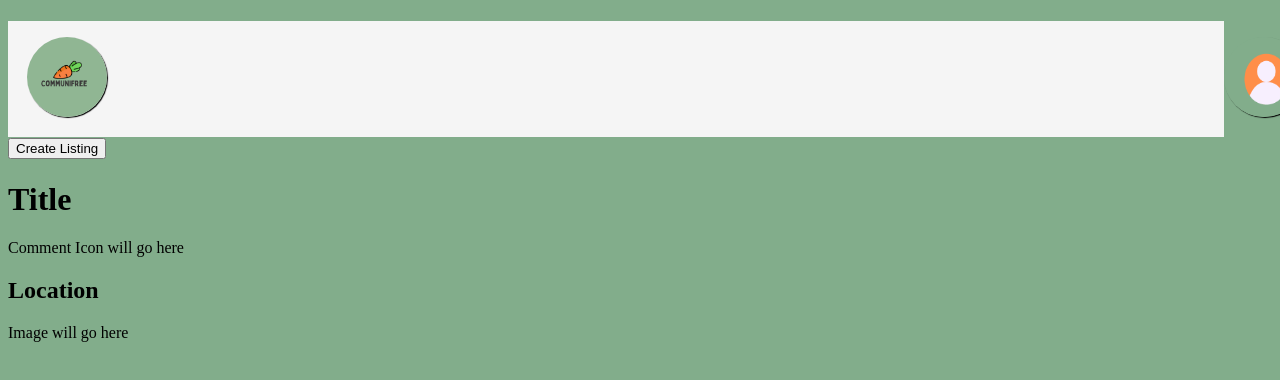
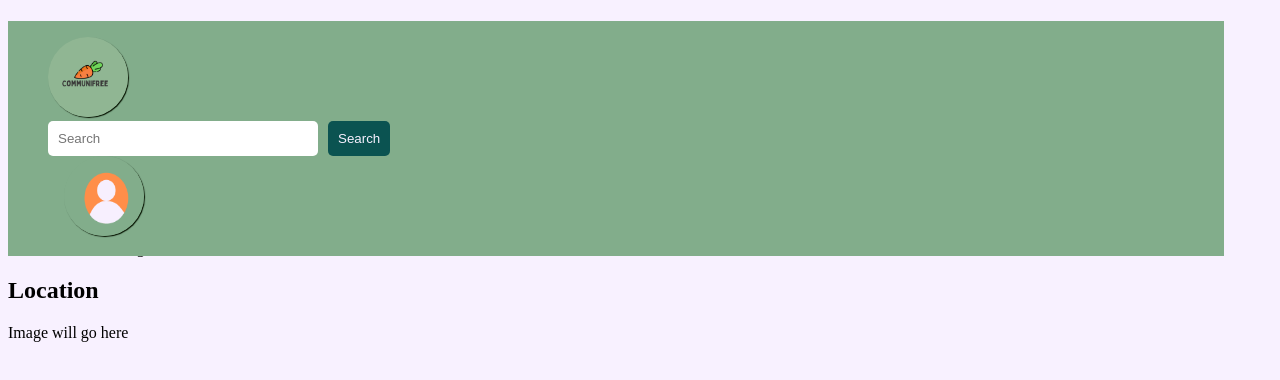
Before and after one commit to GDO2000/CommuniFree, a Next.js app in the folder communifree/: page / in a window 1280 px wide. Shown: the top 380 px of the page. Built offline with nearby package versions, Linux system fonts and the light colour scheme.

Commit message:
more css done

```diff
--- a/communifree/components/FeedPage/CreateNewPostButton/CreateNewPostButton.tsx
+++ b/communifree/components/FeedPage/CreateNewPostButton/CreateNewPostButton.tsx
@@ -4,7 +4,7 @@
     return(
     <div>
         <h1>Feed</h1>
-        <button>Create Listing</button>
+        <button className="button">Create Listing</button>
     </div>
     );
 }
--- a/communifree/components/Navbar/Navbar.css
+++ b/communifree/components/Navbar/Navbar.css
@@ -1,19 +1,36 @@
-/* :root {
-  --background-color
-} */
+/* Plan
+1. Change the page to the correct colours ✅
+2. Make sure the logo and the profile-pic are in the same size+posistion when the browser changes size
+  a. get logo in correct position
+  b. get search bar in correct position
+  c. get profile in correct position
+  d. all of above should stay in fixed position when resizing screen
+3. Create dummy data for a search box and use CSS to place it in the correct posistion ✅
+4. Create a CSS grid for the feed (and make it green)*/
+
+
+
+:root {
+  --lightgreen-colour: #82ad8b;
+  --light-colour: #F8F1FF;
+  --dark-colour: #061301;
+  --accent-colour: #FF9B42;
+  --darkgreen-colour: #0B5351;
+}
 
 
 body {
-  background-color: #82ad8b;
+  background-color: var(--light-colour);
 }
 
-nav {
+.navbar {
   display: flex;
+  flex-direction: row;
   width: 95%;
   justify-content: space-between;
   align-items: center;
   list-style: none;
-  background-color: whitesmoke;
+  background-color: var(--lightgreen-colour);
   position:fixed;
 }
 
@@ -23,16 +40,16 @@
 
 #logo {
   border-radius: 50%;
-  box-shadow: 1px 1px 1px black;
-  position: relative;
-  right: 22%;
+  box-shadow: 1px 1px 1px var(--dark-colour);
+  /* position: relative; */
+  /* right: 22%; */
 }
 
 #profile-pic {
   border-radius: 50%;
-  box-shadow: 1px 1px 1px black;
-  position: absolute;
-  left: 100%;
+  box-shadow: 1px 1px 1px var(--dark-colour);
+  /* position: absolute; */
+  /* left: 70%; */
 
 }
 
@@ -43,3 +60,27 @@
 li {
   display: inline;
 }
+
+.button {
+  background-color: var(--darkgreen-colour);
+  color: var(--light-colour);
+}
+
+.nav-search input[type="text"],
+.nav-search button {
+  padding: 10px;
+  border: none;
+  border-radius: 5px;
+
+}
+
+.nav-search input[type="text"] {
+  width: 250px;
+  margin-right: 10px;
+}
+
+.nav-search button {
+  background-color: var(--darkgreen-colour);
+  color: var(--light-colour);
+  cursor: pointer;
+}
--- a/communifree/components/Navbar/Navbar.tsx
+++ b/communifree/components/Navbar/Navbar.tsx
@@ -3,11 +3,17 @@
 
 export default function Navbar(){
     return(
-    <nav>
+    <nav className= 'navbar'>
         <ul>
             <li>
             <Image src='/Logo.png' alt = "Communifree logo" id="logo" width="80" height="80"/>
             </li>
+            <li>
+          <div className="nav-search">
+            <input type="text" placeholder="Search" />
+            <button>Search</button>
+          </div>
+        </li>
             <li>
             <Image src="/userprofile_image.png" alt = "User profile logo" id="profile-pic" width="80" height="80"/>
             </li>
```
